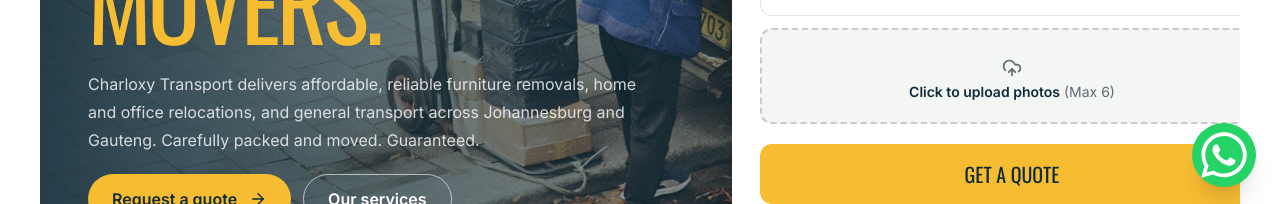
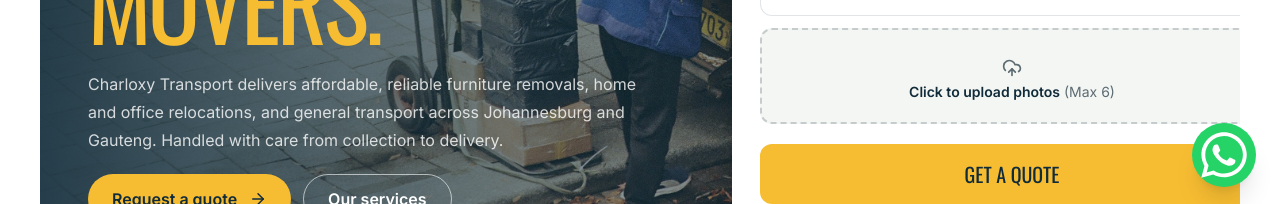
Before and after one commit to LM-Studios-Work/charloxy-transport, a Next.js app: page / in a window 1280 px wide. Shown: the part 589-793 px from the top of the page. Built offline with nearby package versions, Linux system fonts and the light colour scheme.

Commit message:
replace hero tagline

```diff
--- a/src/app/page.tsx
+++ b/src/app/page.tsx
@@ -19,7 +19,7 @@
         <div className="relative flex min-h-[540px] flex-col justify-end gap-5 p-7 md:min-h-0 md:p-12 lg:min-h-[700px] lg:max-w-xl lg:pb-12 xl:max-w-2xl">
           <p className="font-display text-sm uppercase tracking-[.15em] text-gold">Reliable. Safe. On time.</p>
           <h1 className="display-tight max-w-2xl break-words text-5xl text-background sm:text-6xl md:text-7xl lg:text-8xl">Johannesburg&apos;s <span className="text-gold">Trusted Movers.</span></h1>
-          <p className="max-w-xl text-sm leading-6 text-background/80 lg:text-base lg:leading-7">Charloxy Transport delivers affordable, reliable furniture removals, home and office relocations, and general transport across Johannesburg and Gauteng. Carefully packed and moved. Guaranteed.</p>
+          <p className="max-w-xl text-sm leading-6 text-background/80 lg:text-base lg:leading-7">Charloxy Transport delivers affordable, reliable furniture removals, home and office relocations, and general transport across Johannesburg and Gauteng. Handled with care from collection to delivery.</p>
           <div className="flex flex-wrap gap-3">
             <Link href="/quote" className="inline-flex items-center gap-3 rounded-full bg-gold px-6 py-3 font-semibold text-navy">Request a quote <ArrowRight size={18} /></Link>
             <Link href="/services" className="inline-flex items-center rounded-full border border-background/60 px-6 py-3 font-semibold text-background">Our services</Link>
```
